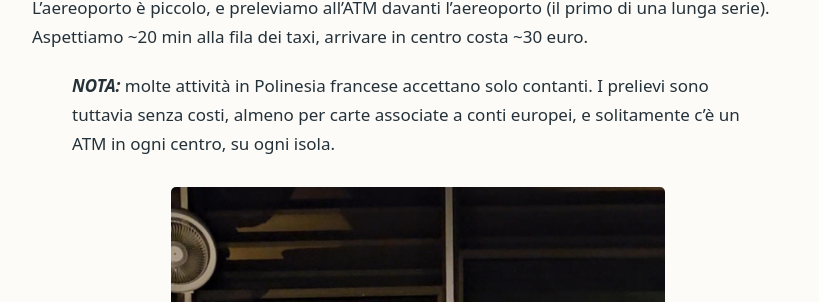
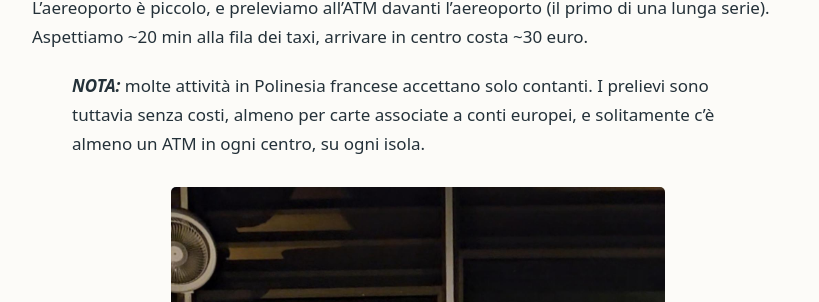
Before and after one commit to everytravel/everytravelisatale, a Jekyll site: the page built from polinesia.md, in a window 1280 px wide and 900 px high, scrolled down 2290 px. Shown: the part 186-488 px from the top of the window, without its empty margins (222-1041 px from the left). Built offline with Jekyll 4.4.1, drawn with Linux system fonts in a browser that asks for light colours.

Commit message:
Update polinesia.md

```diff
--- a/polinesia.md
+++ b/polinesia.md
@@ -35,7 +35,7 @@ Arrivo a Tahiti 19:30. All'arrivo in aereoporto siamo accolti da musica e danze
 L'aereoporto è piccolo, e preleviamo all'ATM davanti l'aereoporto (il primo di una lunga serie).
 Aspettiamo ~20 min alla fila dei taxi, arrivare in centro costa ~30 euro.
 
-> **_NOTA:_**  molte attività in Polinesia francese accettano solo contanti. I prelievi sono tuttavia senza costi, almeno per carte associate a conti europei, e solitamente c'è un ATM in ogni centro, su ogni isola.
+> **_NOTA:_**  molte attività in Polinesia francese accettano solo contanti. I prelievi sono tuttavia senza costi, almeno per carte associate a conti europei, e solitamente c'è almeno un ATM in ogni centro, su ogni isola.
 
 ![Fotografia 2 del diario di viaggio]({{ "/assets/images/photo-02.jpg" | relative_url }})
 
```
